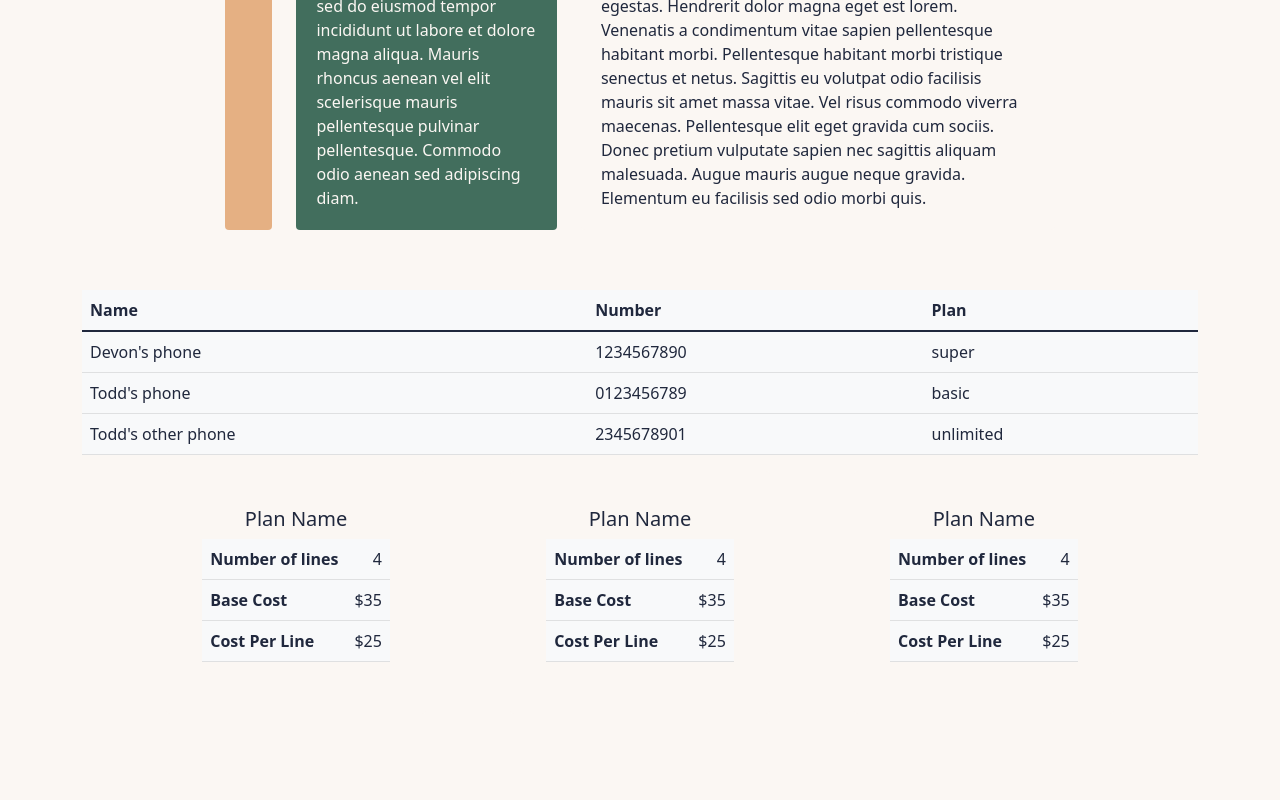
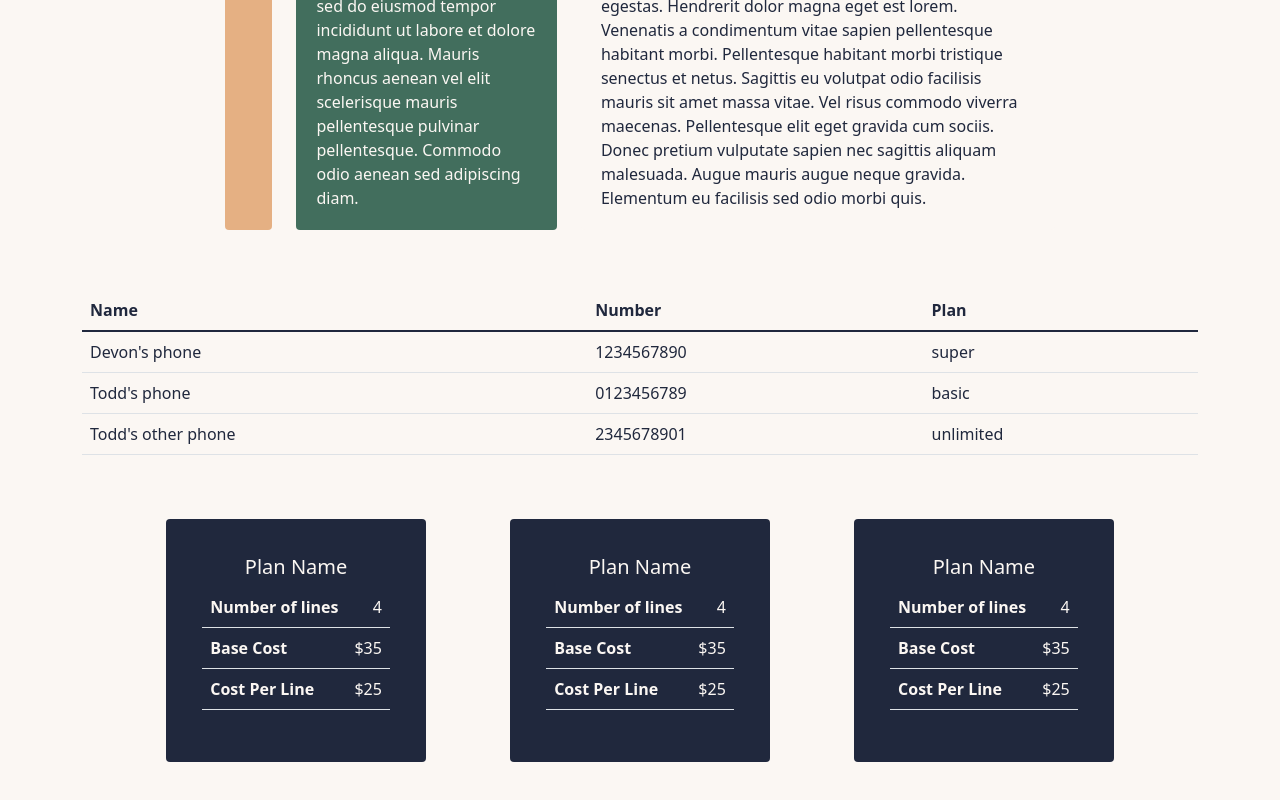
Before and after one commit to devongates/telecom-customer-portal, an Angular app in the folder telecom-angular/: page / in a window 1280 px wide. Shown: the part 350-1150 px from the top of the page. Before the commit the page ends 1064 px from the top, so only its background shows below. Built offline with nearby package versions, Linux system fonts and the light colour scheme.

Commit message:
Fixed table styles :wrench:

```diff
--- a/telecom-angular/src/app/app.component.html
+++ b/telecom-angular/src/app/app.component.html
@@ -48,7 +48,7 @@
     <div class="col"></div>
   </div>
   <app-device-list></app-device-list>
-  <div class="container">
+  <div class="container py-5">
     <div class="card-group justify-content-evenly">
       <app-plan-card></app-plan-card>
       <app-plan-card></app-plan-card>
--- a/telecom-angular/src/app/device-list/device-list.component.html
+++ b/telecom-angular/src/app/device-list/device-list.component.html
@@ -1,6 +1,6 @@
 <!-- Todo: figure out how to change background color of table -->
 <div class="container">
-  <table class="table table-light">
+  <table class="table white-table">
     <thead>
       <tr>
         <th scope="col">Name</th>
--- a/telecom-angular/src/app/plan-card/plan-card.component.html
+++ b/telecom-angular/src/app/plan-card/plan-card.component.html
@@ -1,11 +1,13 @@
-<div class="card white-card">
+<div class="card blue-card">
   <div class="card-body">
     <h5 class="card-title text-center">Plan Name</h5>
-    <table class="table table-light">
+    <table class="table blue-table">
       <tbody>
         <tr>
           <th scope="row">Number of lines</th>
-          <td class="text-end">{{ plan.maxNumLines }}</td>
+          <td class="text-end">
+            {{ plan.maxNumLines }}
+          </td>
         </tr>
         <tr>
           <th scope="row">Base Cost</th>
--- a/telecom-angular/src/styles.css
+++ b/telecom-angular/src/styles.css
@@ -62,9 +62,19 @@ nav {
   color: var(--c-blue);
 }
 
-.table-light {
+.white-table {
   background-color: var(--c-white);
   color: var(--c-blue);
+}
+
+.blue-table {
+  background-color: var(--c-blue);
+  color: var(--c-white);
+}
+
+.green-table {
+  background-color: var(--c-green);
+  color: var(--c-white);
 }
 
 /*
```
